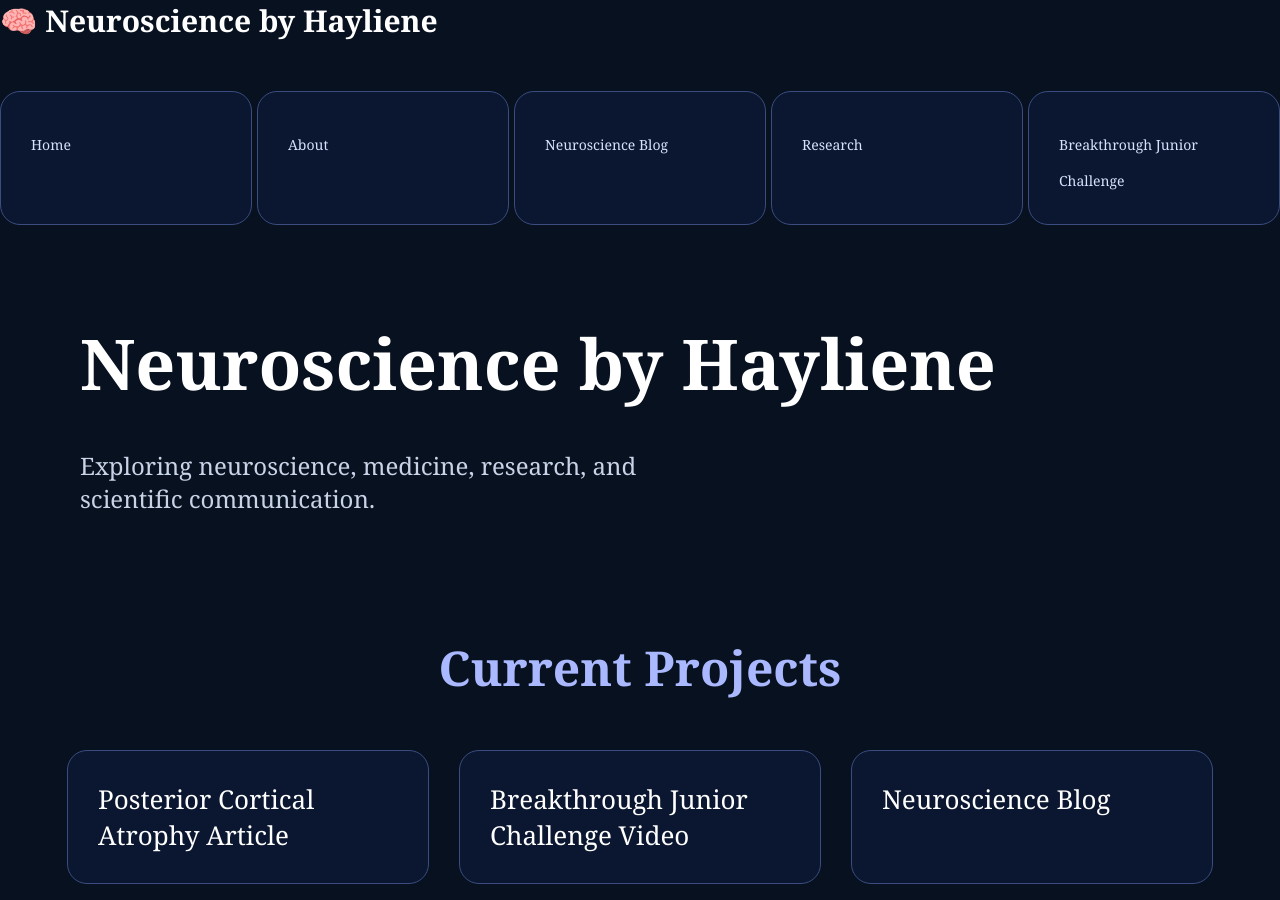
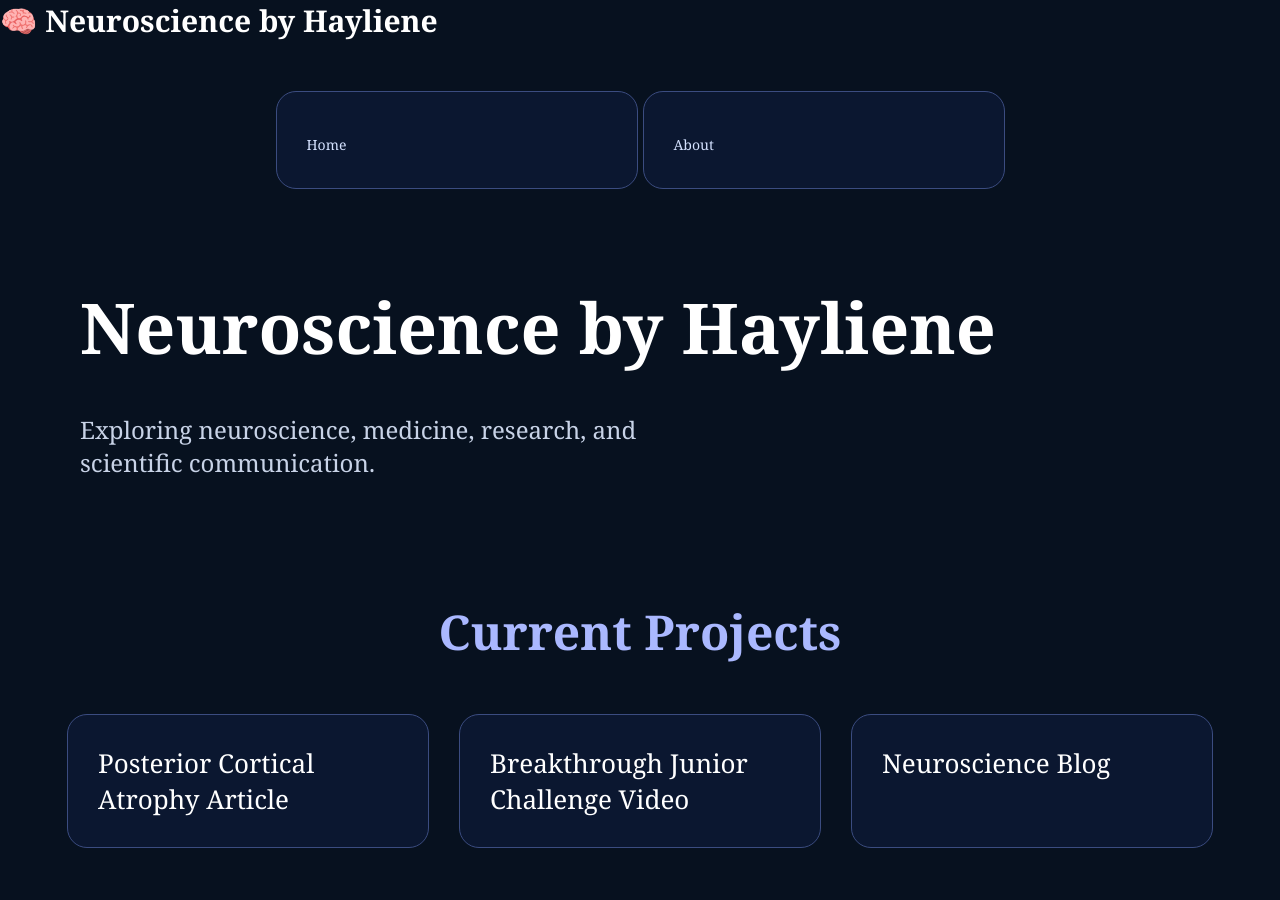
Before and after one commit to Hayliene/Hayliene.github.io, a plain HTML site: page index.html in a window 1280 px wide. After the commit the page ends 864 px from the top, so only its background shows below. Drawn offline with Linux system fonts and the light colour scheme.

Commit message:
Update index.html

```diff
--- a/index.html
+++ b/index.html
@@ -17,9 +17,6 @@
     <ul class="nav-links">
         <li><a href="index.html">Home</a></li>
         <li><a href="about.html">About</a></li>
-        <li><a href="blog.html">Neuroscience Blog</a></li>
-        <li><a href="#">Research</a></li>
-        <li><a href="coming-soon.html">Breakthrough Junior Challenge</a></li>
     </ul>
 </nav>
     <h1>Neuroscience by Hayliene</h1>
```
